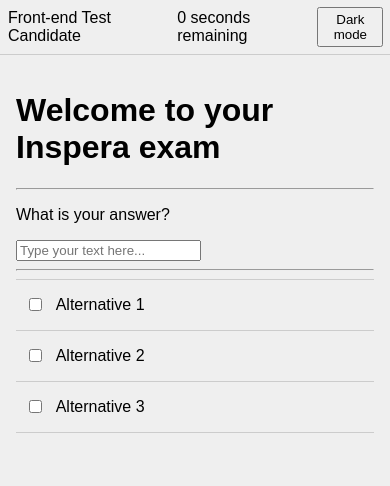
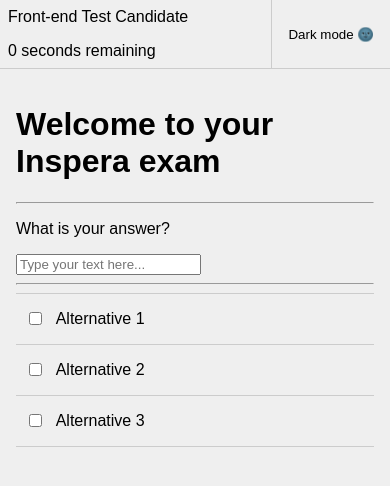
Before and after one commit to ajrussellaudio/timed-exam-fe, a React app: page / in a window 390 px wide. Built offline with nearby package versions, Linux system fonts and the light colour scheme; no server answers.

Commit message:
Make header responsive

```diff
--- a/src/components/header/Header.js
+++ b/src/components/header/Header.js
@@ -14,14 +14,16 @@ const Header = () => {
 
     return (
         <div className="header">
-            <div className="candidate">Front-end Test Candidate</div>
-            <div className="time-remaining">
-                {timeRemaining}
-                {' '}
-                seconds remaining
+            <div className="info">
+                <div className="candidate">Front-end Test Candidate</div>
+                <div className="time-remaining">
+                    {timeRemaining}
+                    {' '}
+                    seconds remaining
+                </div>
             </div>
             <button onClick={handleButtonClick} type="button" className="theme-toggle">
-                {darkModeActive ? 'Light mode' : 'Dark mode'}
+                {darkModeActive ? 'Light mode 🌝' : 'Dark mode 🌚'}
             </button>
         </div>
     );
--- a/src/components/header/Header.scss
+++ b/src/components/header/Header.scss
@@ -6,8 +6,14 @@
     color: themed("text-color");
   }
   display: flex;
+  justify-content: space-between;
   align-items: center;
   border-bottom: 1px solid #ccc;
+}
+
+.info {
+  display: flex;
+  flex-wrap: wrap;
 }
 
 .candidate, .time-remaining {
@@ -15,6 +21,17 @@
 }
 
 .theme-toggle {
-  padding: 0.25em;
-  margin: 0.5em;
+  @include themify(){
+    color: themed("text-color");
+  }
+  align-self: stretch;
+  background-color: transparent;
+  border: none;
+  padding: 0 1rem;
+  border-left: 1px solid #ccc;
+  white-space: nowrap;
+
+  &:hover {
+    cursor: pointer;
+  }
 }
```
